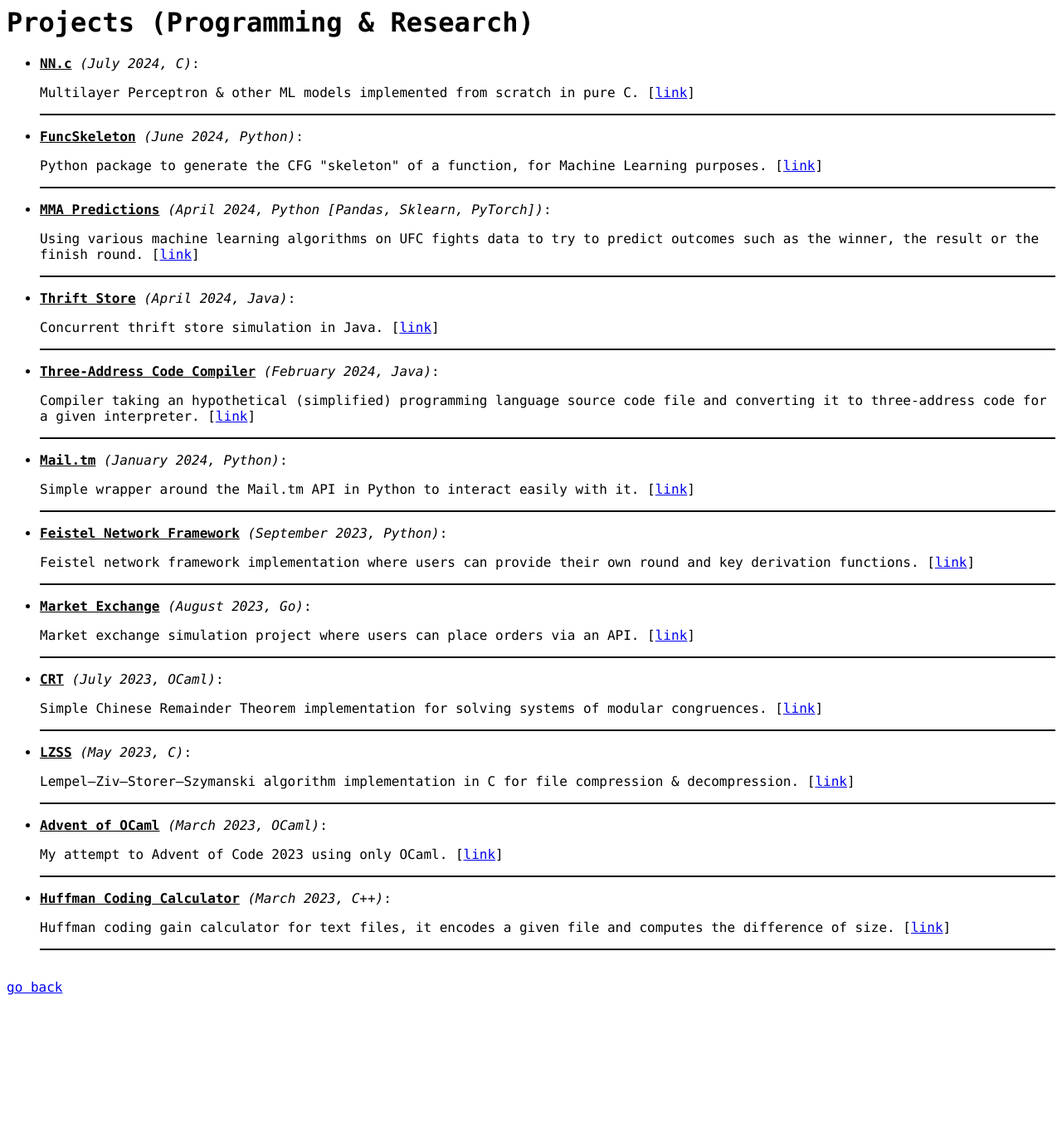
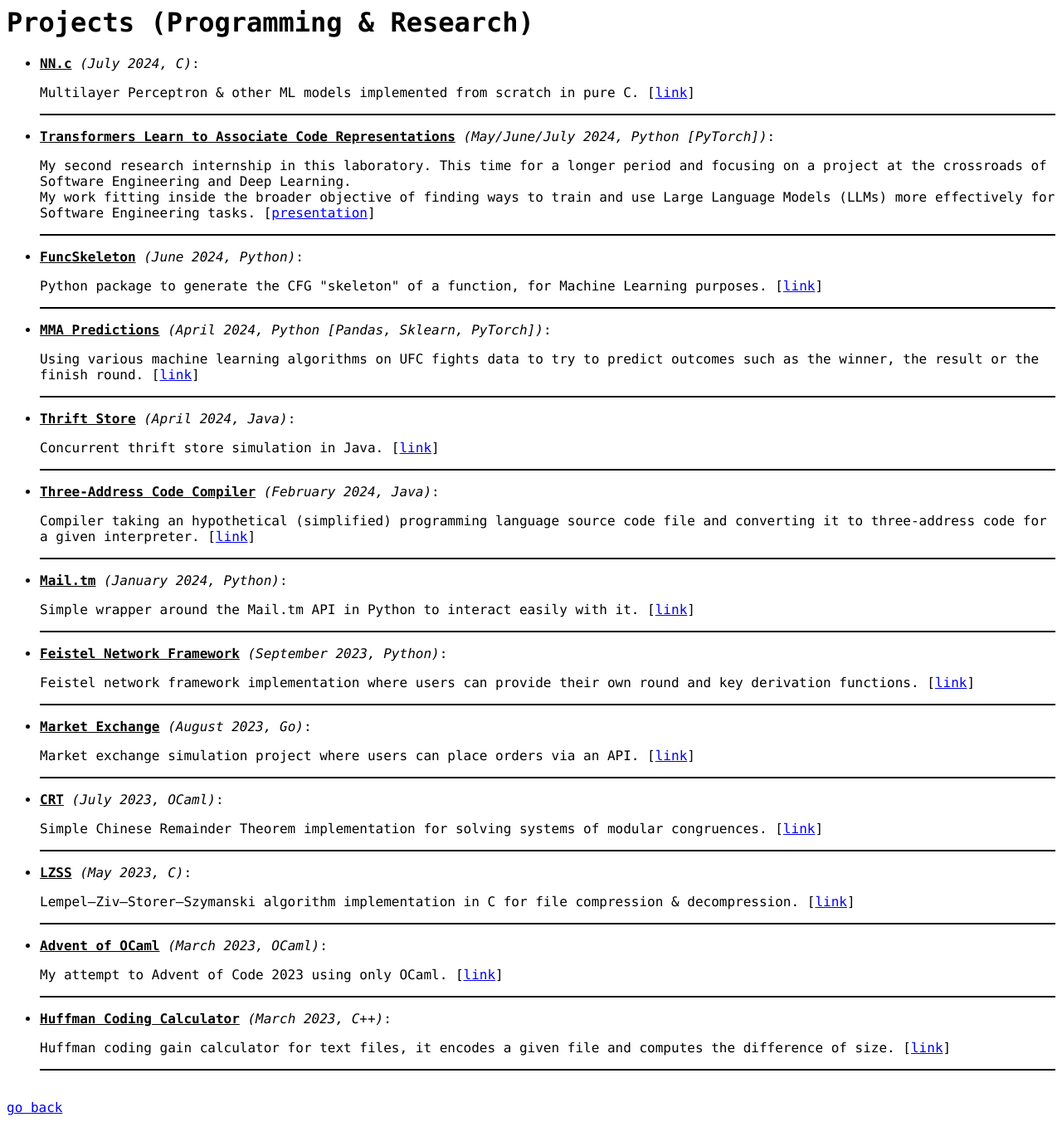
Before and after one commit to mrochk/mrochk.github.io, a Jekyll site: the page projects.html, which Jekyll copies as it is, in a window 1280 px wide. Shown: the whole page at 83% size. Built offline with Jekyll 4.4.1, drawn with Linux system fonts in a browser that asks for light colours; before the commit the page ends 1207 px from its top, so only the background shows below that.

Commit message:
added internship

```diff
--- a/projects.html
+++ b/projects.html
@@ -36,6 +36,12 @@
     <li>
         <p><b>NN.c</b> <i>(July 2024, C)</i>:</p>
         <p>Multilayer Perceptron & other ML models implemented from scratch in pure C. [<a href="https://github.com/mrochk/nn.c">link</a>]</p>
+    </li>
+
+    <li>
+        <p><b>Transformers Learn to Associate Code Representations</b> <i>(May/June/July 2024, Python [PyTorch])</i>:</p>
+        <p>My second research internship in this laboratory. This time for a longer period and focusing on a project at the crossroads of Software Engineering and Deep Learning.<br>
+        My work fitting inside the broader objective of finding ways to train and use Large Language Models (LLMs) more effectively for Software Engineering tasks. [<a href="https://github.com/mrochk/funcskeleton">presentation</a>]</p>
     </li>
 
     <li>
```
